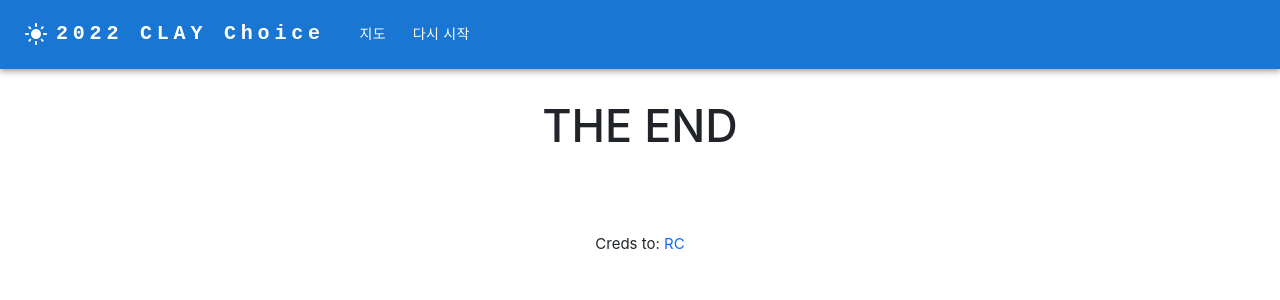
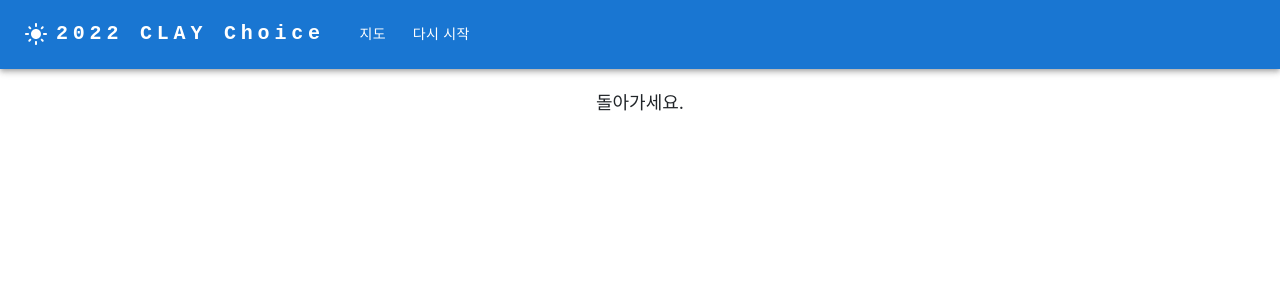
Before and after one commit to rickywychoi/clay-summer-retreat-2022-choic, a React (Create React App) app: page /TheEnd in a window 1280 px wide. Shown: the top 300 px of the page. Built offline with nearby package versions, Linux system fonts and the light colour scheme; a web font is replaced by a local one; what inversify-props, react-hookstore would draw is missing.

Commit message:
Add choice tree img in the final summary page

```diff
--- a/src/app/pages/FinalSummary/FinalSummary.tsx
+++ b/src/app/pages/FinalSummary/FinalSummary.tsx
@@ -1,17 +1,22 @@
-import React from 'react';
-import { inOrder } from '~/app/core/binaryTree/utils';
-import { tree } from '~/app/core/binaryTree/tree';
+import React, { useMemo } from 'react';
+import { checkIfLastChild, inOrder } from '~/app/core/binaryTree/utils';
+import { startDate, tree } from '~/app/core/binaryTree/tree';
 import { useLocalStorage } from '~/app/shared/localStorage/localStorage.hook';
 import SummaryCard from '~/app/components/SummaryCard';
 import Separator from '~/app/components/Separator';
+import treeImg from '~/assets/images/choice-tree.png';
 
 const root = tree();
 
 const FinalSummary = () => {
   const { choices } = useLocalStorage();
+  const isEnd = useMemo(() => {
+    const lastItem = inOrder(root, choices.at(-1));
+    return checkIfLastChild(lastItem);
+  }, [choices]);
 
-  return (
-    <div>
+  return isEnd ? (
+    <>
       <h1>THE END</h1>
       {choices
         .map((c) => inOrder(root, c))
@@ -23,14 +28,24 @@ const FinalSummary = () => {
             </div>
           );
         })}
-      <Separator height="50px" />
+      <Separator height="30px" />
+      {new Date() < startDate && (
+        <>
+          <h2>Choice Tree</h2>
+          <img src={treeImg} alt="tree-img" style={{ maxWidth: '100%' }} />
+          <Separator height="30px" />
+        </>
+      )}
       <p style={{ fontSize: '15px' }}>
         Creds to:{' '}
         <a href="https://github.com/rickywychoi" target="_blank" rel="noopener noreferrer">
           RC
         </a>
       </p>
-    </div>
+      <Separator height="20px" />
+    </>
+  ) : (
+    <div>돌아가세요.</div>
   );
 };
 
```
Also changed, not shown: src/assets/images/choice-tree.png (added).
